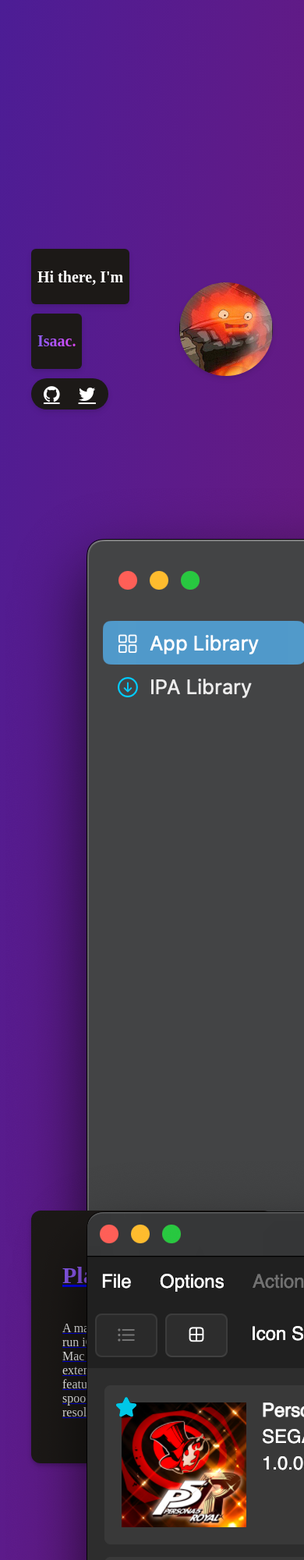
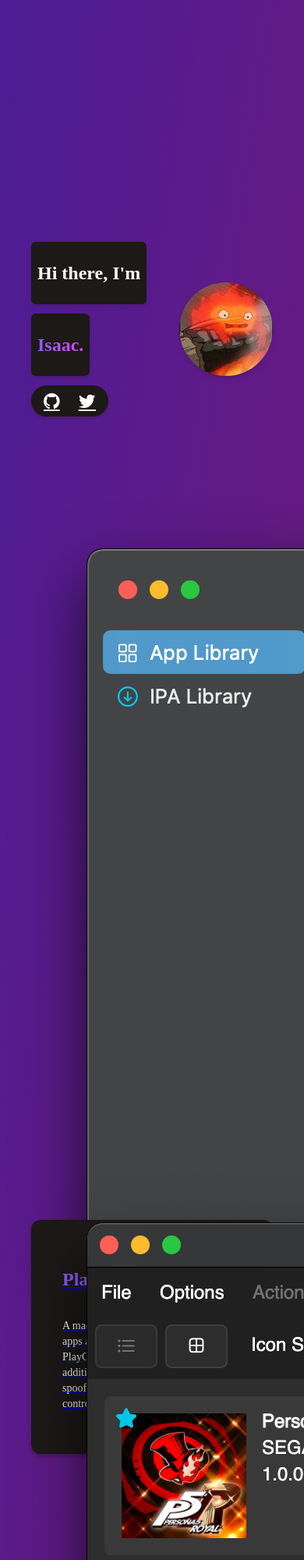
Before and after one commit to IsaacMarovitz/isaacmarovitz.com, an Astro site: page / in a window 390 px wide. Shown: the top 2000 px of the page at 78% size. Built offline with nearby package versions, Linux system fonts and the light colour scheme; Astro itself is replaced by a stand-in of ours.

Commit message:
Adjust font sizes

```diff
--- a/src/components/project-card.astro
+++ b/src/components/project-card.astro
@@ -32,8 +32,8 @@ const { name, description, link, image_path, flipped } = Astro.props;
     <div class="flex drop-shadow-md">
         <a href={link} target="_blank" rel="noreferrer noopener" class="m-10">
             <div class="flex flex-col bg-stone-900 transition duration-300 hover:ease-in-out hover:bg-gradient-to-br from-stone-800 to-stone-900 hover:drop-shadow-xl hover:scale-105 text-white rounded-xl p-10 drop-shadow-md">
-                <h2 class="text-transparent bg-clip-text bg-gradient-to-r from-violet-500 to-fuchsia-500 font-bold text-3xl text-left">{name}</h2>
-                <p>{description}</p>
+                <h2 class="text-transparent bg-clip-text bg-gradient-to-r from-violet-500 to-fuchsia-500 font-bold text-2xl text-left">{name}</h2>
+                <p class="text-sm">{description}</p>
             </div>
         </a>
     </div>
--- a/src/pages/index.astro
+++ b/src/pages/index.astro
@@ -12,12 +12,12 @@ import { ChevronDoubleDownIcon } from "@heroicons/vue/24/outline";
 				<div class="flex flex-col gap-3 sm:gap-5 lg:gap-10">
 					<div class="flex">
 						<div class="bg-stone-900 text-white rounded-md sm:rounded-xl p-2 sm:p-5 drop-shadow-md">
-							<h1 class="text-left font-extrabold text-xl sm:text-5xl lg:text-8xl">Hi there, I'm</h1>
+							<h1 class="text-left font-extrabold text-2xl sm:text-5xl lg:text-8xl">Hi there, I'm</h1>
 						</div>
 					</div>
 					<div class="flex">
 						<div class="bg-stone-900 rounded-md sm:rounded-xl p-2 sm:p-5 drop-shadow-md">
-							<h1 class="text-left font-extrabold text-xl sm:text-5xl lg:text-8xl text-transparent bg-clip-text bg-gradient-to-r from-violet-500 to-fuchsia-500">Isaac.</h1>
+							<h1 class="text-left font-extrabold text-2xl sm:text-5xl lg:text-8xl text-transparent bg-clip-text bg-gradient-to-r from-violet-500 to-fuchsia-500">Isaac.</h1>
 						</div>
 					</div>
 					<div class="flex">
```
